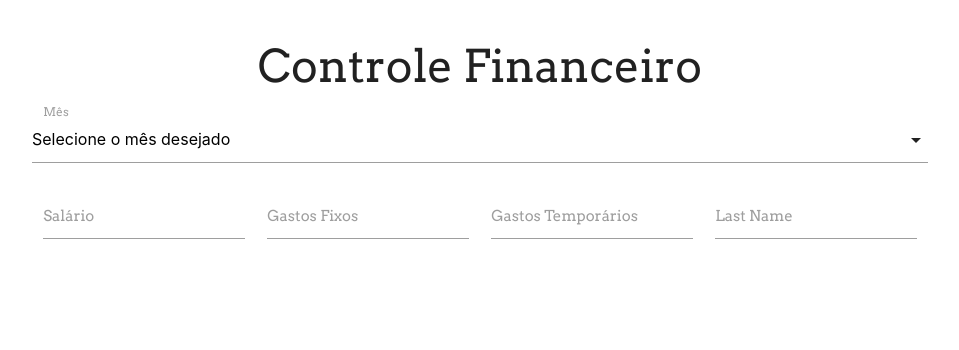
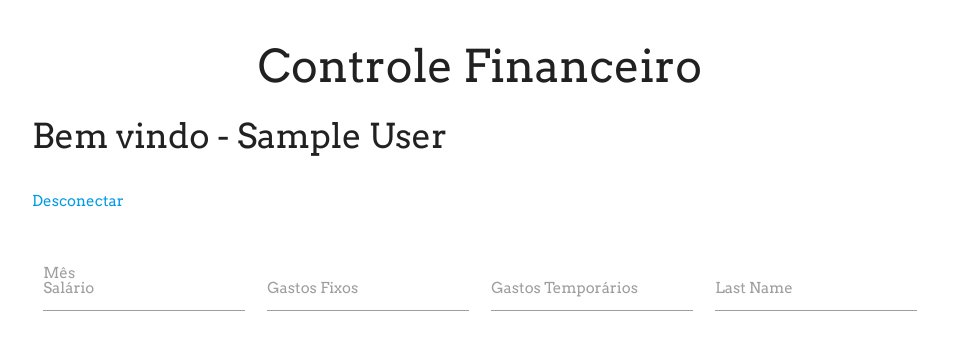
Before and after one commit to juan-pereira/controle-financeiro, a PHP site: page /site/site.php in a window 1280 px wide. Shown: the top 350 px of the page, without its empty margins (160-1119 px from the left). Run offline with PHP 8.4, Linux system fonts and the light colour scheme; the visitor is signed in with stand-in values (Sample User, id 1); some libraries are stand-ins or nearby versions.

Commit message:
Adição da pagina principal do sistema e correção de bugs

```diff
--- a/php/conexao.php
+++ b/php/conexao.php
@@ -1,3 +1,3 @@
 <?php
         //Arquivo de conexao com a sua base de dados para se repetir apenas uma vez !
-        $con = mysqli_connect("localhost", "root", "", "financeiro") or die("Sem conexão com o servidor.");
+        $con = mysqli_connect("localhost", "root", "100420", "financeiro") or die("Sem conexão com o servidor.");
--- a/site/site.php
+++ b/site/site.php
@@ -1,3 +1,7 @@
+<?php
+	require("../php/session.php");
+?>
+
 <!DOCTYPE html>
 <html lang="pt-br">
 <head>
@@ -18,9 +22,18 @@
 	<header class="cabecalho">
 		<h1 class="titulo-principal">Controle Financeiro</h1>
 
+		<h4>Bem vindo - <?=$_SESSION['nome']?></h4>
+
+		<br>
+
+		<a href="../php/deslogar.php">Desconectar</a>
+
+		<br><br>
+
+
 		<div class="input-field col s12">
 			<select>
-				<option value="" disabled selected>Selecione o mês desejado</option>
+				<option value="0" selected>Selecione o mês desejado</option>
 				<option value="1">Janeiro</option>
 				<option value="2">Fevereiro</option>
 				<option value="3">Março</option>
@@ -41,15 +54,15 @@
 	<main>
 		<div class="row">
 			<div class="input-field col s12 m6 l3">
-				<input id="salario" type="text" class="validate">
+				<input id="salario" type="text" class="validate ValoresItens">
 				<label for="salario">Salário</label>
 			</div>
 			<div class="input-field col s12 m6 l3">
-				<input id="fixos" type="text" class="validate">
+				<input id="fixos" type="text" class="validate ValoresItens">
 				<label for="fixos">Gastos Fixos</label>
 			</div>
 			<div class="input-field col s12 m6 l3">
-				<input id="temporarios" type="text" class="validate">
+				<input id="temporarios" type="text" class="validate ValoresItens">
 				<label for="temporarios">Gastos Temporários</label>
 			</div>
 			<div class="input-field col s12 m6 l3">
@@ -63,16 +76,21 @@
 	<!-- JS -->
 	<script src="https://ajax.googleapis.com/ajax/libs/jquery/3.5.1/jquery.min.js"></script>
 	<script src="https://cdnjs.cloudflare.com/ajax/libs/materialize/1.0.0/js/materialize.min.js"></script>
+	<script src="https://cdnjs.cloudflare.com/ajax/libs/jquery-maskmoney/3.0.2/jquery.maskMoney.min.js"></script>
 	<script type="text/javascript">
 		document.addEventListener('DOMContentLoaded', function() {
 			var elems = document.querySelectorAll('select');
 			var instances = M.FormSelect.init(elems, options);
 		});
+  $(document).ready(function(){
+	  $('select').formSelect();
 
-  // Or with jQuery
+	  $(".ValoresItens").maskMoney({
+         prefix: "R$",
+         decimal: ",",
+         thousands: "."
+     });
 
-  $(document).ready(function(){
-  	$('select').formSelect();
   });
 </script>
 </body>
--- a/sql/script.sql
+++ b/sql/script.sql
@@ -5,4 +5,6 @@ use financeiro;
 create table usuario (	id int primary key auto_increment,
 						usuario varchar(50) not null unique,
 						nome varchar(50) not null,
-						senha varchar(255));
+						senha varchar(255),
+						sexo char(1),
+						idade varchar(3));
```
Also changed, not shown: php/cadastraLogin.php (+5 -5 lines), cadastro.php (indentation only).
